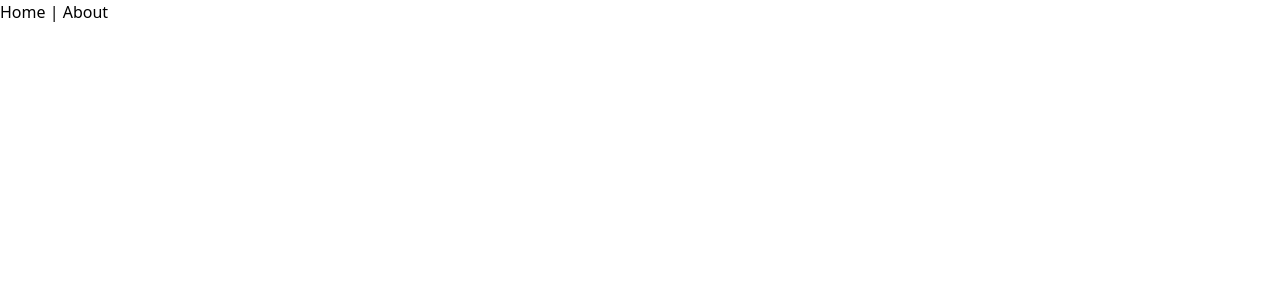
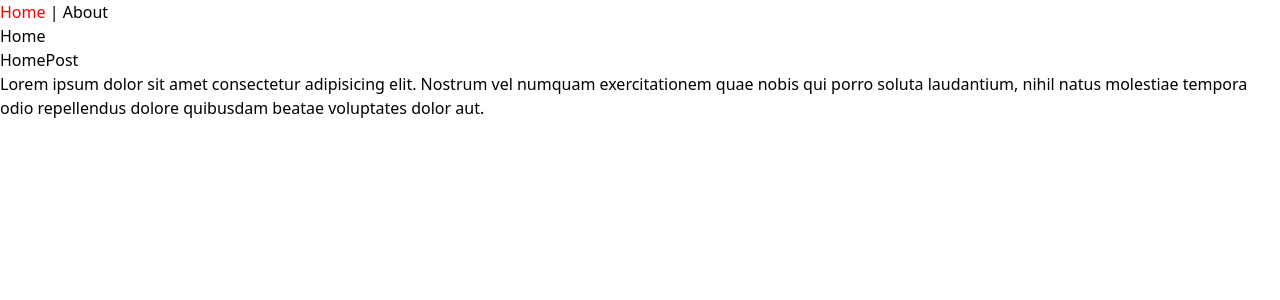
Before and after one commit to XuanCbbLin/Vue-project-test, a Vue app: page /1 in a window 1280 px wide. Before the commit this address had no page. Shown: the top 300 px of the page. Built offline with nearby package versions, Linux system fonts and the light colour scheme.

Commit message:
router-link-active 和 router-link-exact-active 差異

```diff
--- a/src/App.vue
+++ b/src/App.vue
@@ -2,7 +2,7 @@
   <router-link to="/">Home</router-link> |
   <router-link to="/about">About</router-link>
 
-  <component :is="pathComponent[$route.fullPath]"></component>
+  <router-view />
 </template>
 
 <script>
@@ -27,4 +27,12 @@ export default {
 };
 </script>
 
-<style></style>
+<style>
+.router-link-active {
+  color: red;
+}
+
+.router-link-exact-active {
+  color: blue;
+}
+</style>
--- a/src/views/Home.vue
+++ b/src/views/Home.vue
@@ -1,5 +1,8 @@
 <template>
   <h1>Home</h1>
+  <router-link :to="'/homePost'">HomePost</router-link>
+
+  <router-view />
 </template>
 
 <script>
--- /dev/null
+++ b/src/views/HomePost.vue
@@ -0,0 +1,12 @@
+<template>
+  <p>
+    Lorem ipsum dolor sit amet consectetur adipisicing elit. Nostrum vel numquam exercitationem quae nobis qui porro soluta laudantium, nihil natus molestiae tempora odio repellendus dolore quibusdam
+    beatae voluptates dolor aut.
+  </p>
+</template>
+
+<script>
+export default {};
+</script>
+
+<style></style>
```
Also changed, not shown: src/router/index.js (+7 -0 lines).
